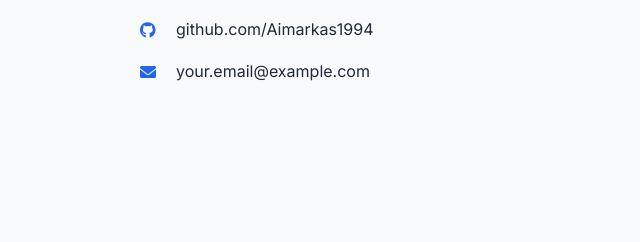
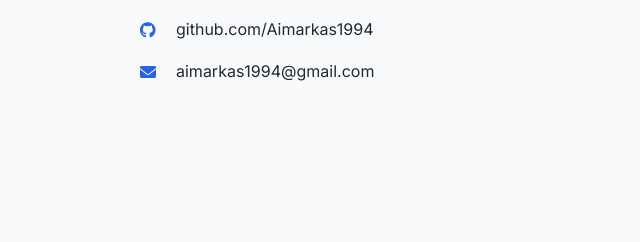
Before and after one commit to Aimarkas1994/mark-mike-aiprojects, a plain HTML site: page docs/index.html in a window 1280 px wide. Shown: the part 2644-2886 px from the top of the page, 0-640 px from the left. Drawn offline with Linux system fonts and the light colour scheme; no server answers.

Commit message:
Update email address to aimarkas1994@gmail.com in portfolio contact section

```diff
--- a/docs/index.html
+++ b/docs/index.html
@@ -173,7 +173,7 @@
                     </div>
                     <div class="contact-item">
                         <i class="fas fa-envelope"></i>
-                        <a href="mailto:your.email@example.com">your.email@example.com</a>
+                        <a href="mailto:aimarkas1994@gmail.com">aimarkas1994@gmail.com</a>
                     </div>
                 </div>
                 <div class="contact-form">
```
